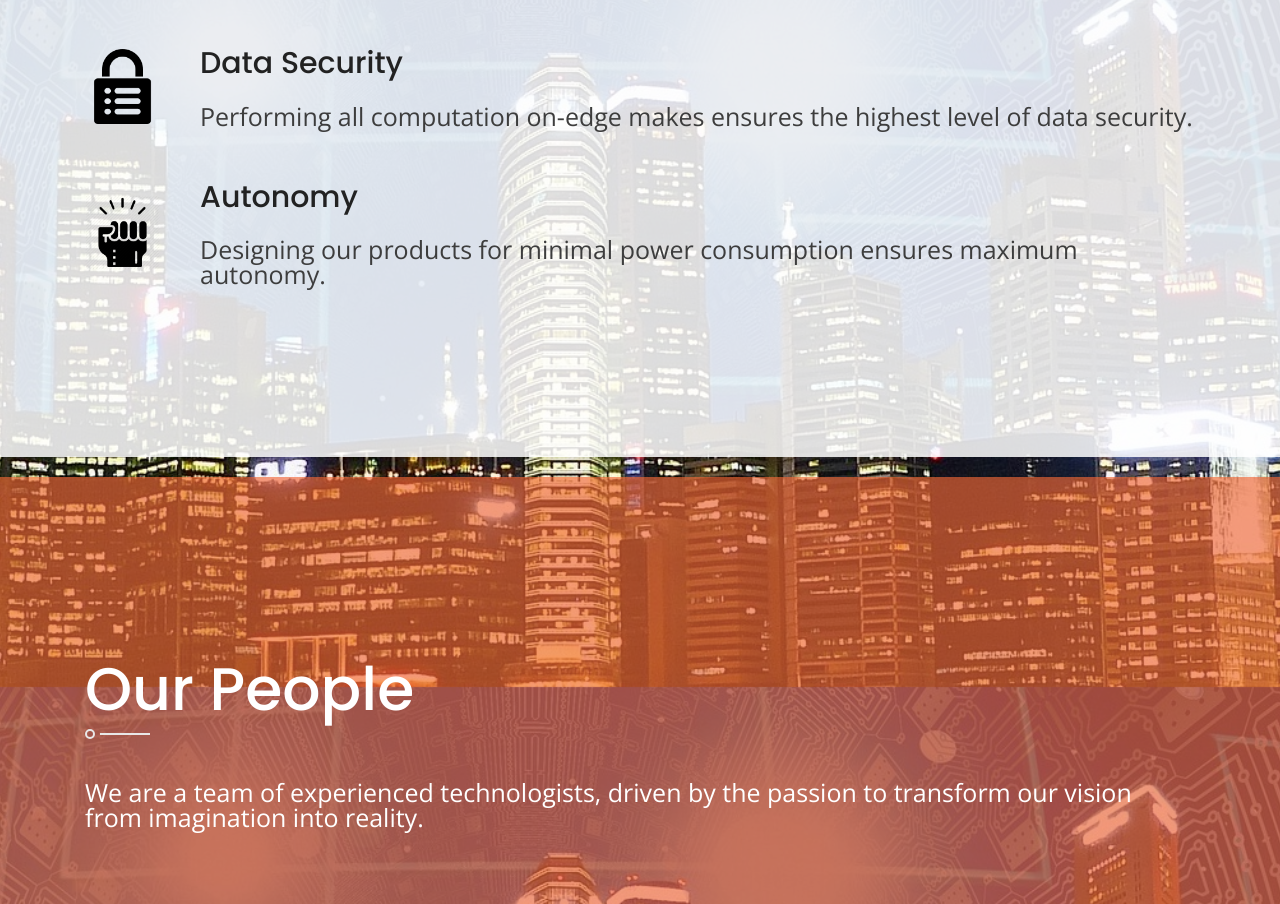
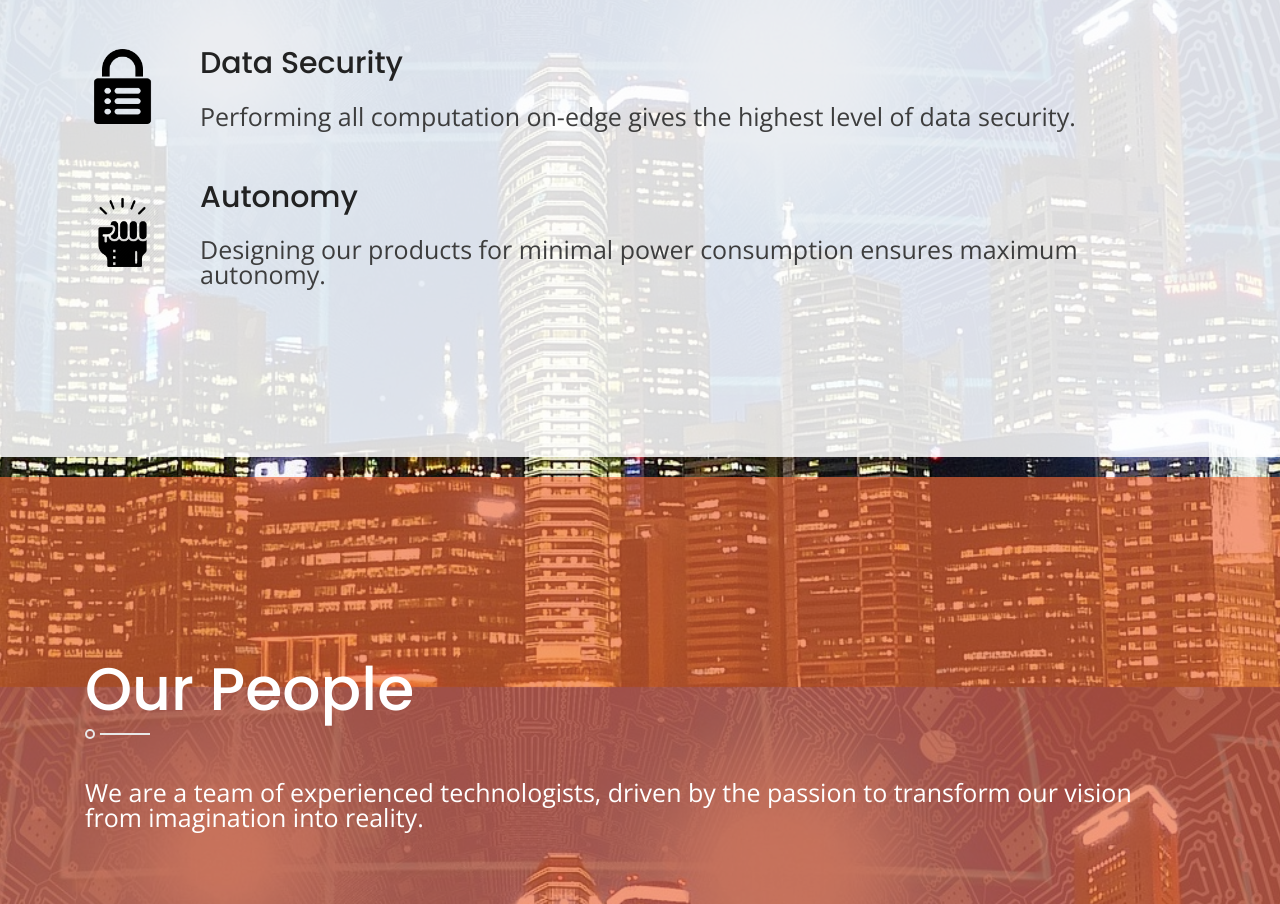
Before and after one commit to juman050/bl1tzr.github.io, a plain HTML site: page index.html in a window 1280 px wide. Shown: the part 2211-3115 px from the top of the page. Drawn offline with nearby package versions, Linux system fonts and the light colour scheme.

Commit message:
Update index.html

```diff
--- a/index.html
+++ b/index.html
@@ -213,7 +213,7 @@ learning and computer vision research.</p>
                                 <img src="images/background/icon3.png" class="iconwidth">
                                 <div class="text-center text-sm-left">
                                     <h3 class="mb-0 maronmob">Data Security</h3><br>
-                                    <p class="mb-0">Performing all computation on-edge makes ensures the highest level of data
+                                    <p class="mb-0">Performing all computation on-edge gives the highest level of data
 security.</p>
                                 </div>
                             </div>
```
